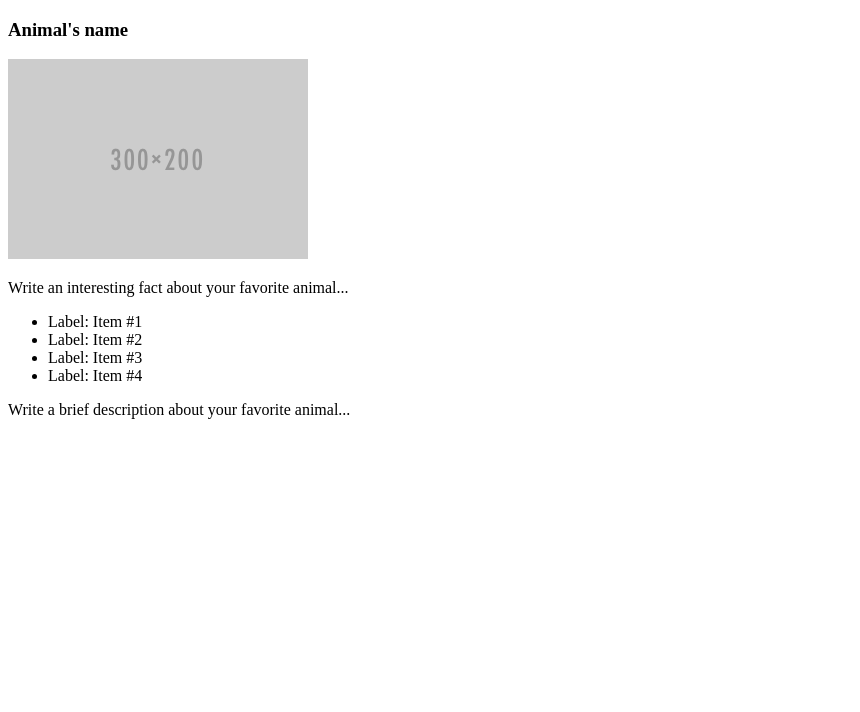
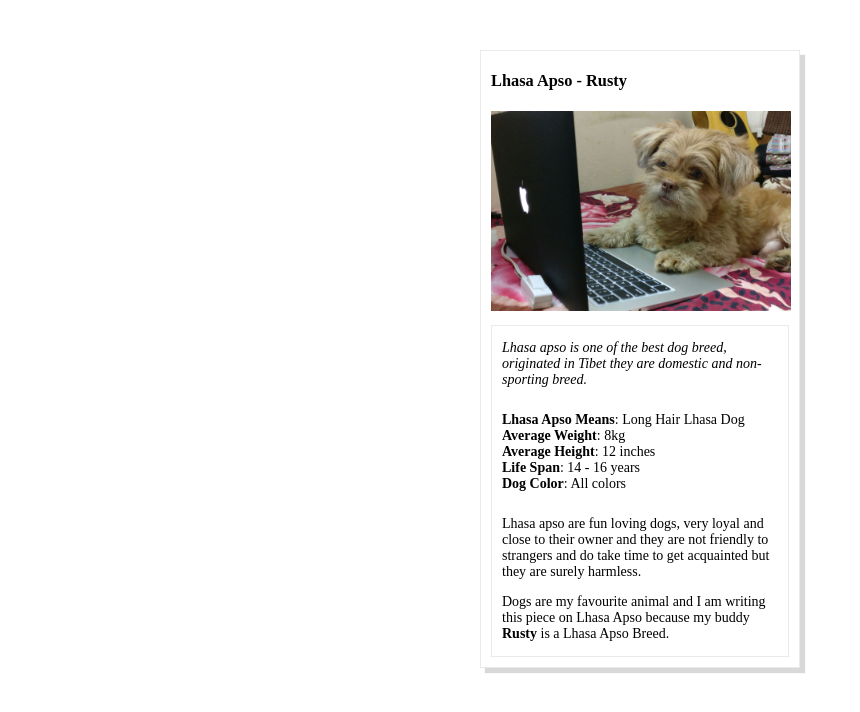
Before and after one commit to Lawrence4code/fend-animal-trading-cards-master, a plain HTML site: page card.html in a window 1280 px wide. Shown: the whole page, without its empty margins (0-860 px from the left). Drawn offline with Linux system fonts and the light colour scheme.

Commit message:
Insert image and formatting

```diff
--- a/card.html
+++ b/card.html
@@ -1,28 +1,35 @@
 <!DOCTYPE html>
 <html>
+
 <head>
 	<meta charset="utf-8">
 	<title>Animal Trading Cards</title>
+	<link rel="stylesheet" type="text/css" href="styles.css">
 </head>
+
 <body>
-	<div>
+	<div id="favorite-animal-card">
 		<!-- your favorite animal's name goes here -->
-		<h3>Animal's name</h3>
+		<h3> Lhasa Apso - Rusty </h3>
 		<!-- your favorite animal's image goes here -->
-		<img src="placeholder.png" alt="name-of-your-animal">
+		<img src="rusty.jpg" alt="My favour animal - Rusty on computer">
 		<div>
 			<!-- your favorite animal's interesting fact goes here -->
-			<p>Write an interesting fact about your favorite animal...</p>
+			<p><em>Lhasa apso is one of the best dog breed, originated in Tibet  they are domestic and non-sporting breed.</em></p>
 			<ul>
 				<!-- your favorite animal's list items go here -->
-				<li><span>Label</span>: Item #1</li>
-				<li><span>Label</span>: Item #2</li>
-				<li><span>Label</span>: Item #3</li>
-				<li><span>Label</span>: Item #4</li>
+				<li><span><strong>Lhasa Apso Means</strong></span>: Long Hair Lhasa Dog</li>
+				<li><span><strong>Average Weight</strong></span>: 8kg</li>
+				<li><span><strong>Average Height</strong></span>: 12 inches</li>
+				<li><span><strong>Life Span</strong></span>: 14 - 16 years</li>
+				<li><span><strong>Dog Color</strong></span>: All colors</li>
 			</ul>
 			<!-- your favorite animal's description goes here -->
-			<p>Write a brief description about your favorite animal...</p>
+			<p>Lhasa apso are fun loving dogs, very loyal and close to their owner and they are not friendly to strangers and do take time to get acquainted but they are surely harmless.</p>
+			<p>Dogs are my favourite animal and I am writing this piece on Lhasa Apso because my buddy
+				<Strong>Rusty</strong> is a Lhasa Apso Breed. </p>
 		</div>
 	</div>
 </body>
+
 </html>
--- a/styles.css
+++ b/styles.css
@@ -1 +1,38 @@
 /* add your CSS here */
+
+* {
+  box-sizing: border-box;
+}
+
+#favorite-animal-card {
+  width: 320px;
+  height: auto;
+  margin: 50px auto;
+  border: 1px #eaeaea solid;
+  box-shadow: 5px 5px 1px #d8d8d8;
+  font-size: 14px;
+}
+
+h3 {
+  margin: 20px 10px;
+}
+
+img {
+  width: 300px;
+  height: 200px;
+  margin: 0 10px;
+}
+
+#favorite-animal-card div {
+  border: 1px #eaeaea solid;
+  margin: 10px;
+}
+
+div ul {
+  list-style-type: none;
+  padding: 10px;
+}
+
+div p {
+  padding: 0 10px;
+}
```
Also changed, not shown: design-prototype.png (deleted), placeholder.png (deleted), rusty.jpg (added).
